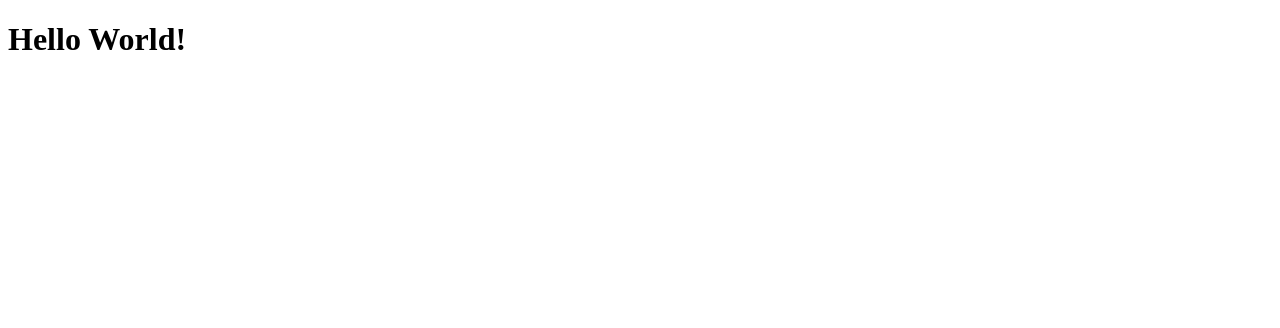
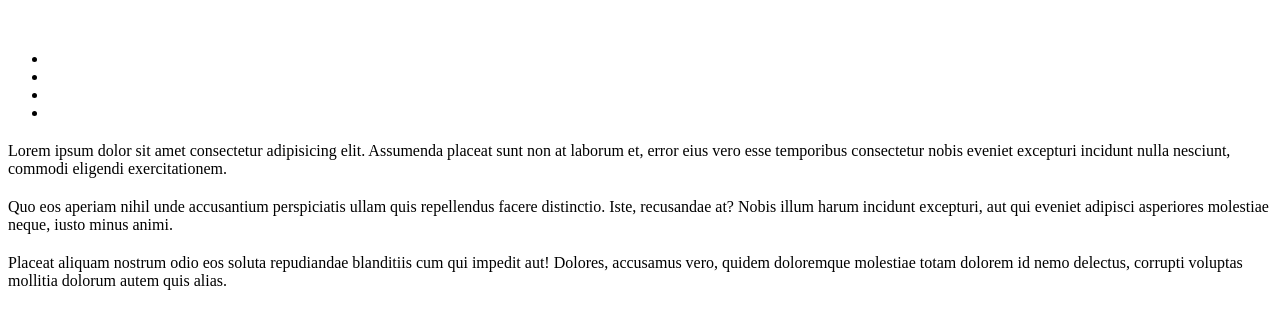
Before and after one commit to jdetjen7084/Justin-Detjen-Project, a website: page index.html in a window 1280 px wide. Drawn offline with Linux system fonts and the light colour scheme.

Commit message:
Change json and index

```diff
--- a/index.html
+++ b/index.html
@@ -1,14 +1,55 @@
 <!DOCTYPE html>
 <html lang="en">
   <head>
-  <meta charset="UTF-8">
-  <meta name="viewport" content="width=device-width, initial-scale=1.0">
-  <meta http-equiv="X-UA-Compatible" content="ie=edge">
+    <meta charset="UTF-8" />
+    <meta name="viewport" content="width=device-width, initial-scale=1.0" />
+    <meta http-equiv="X-UA-Compatible" content="ie=edge" />
     <title>Justin Detjen Practice Project</title>
   </head>
   <body>
     <header>
-    <h1>Hello World!</h1>
+      <figure><img src="" alt="" /></figure>
     </header>
+    <nav>
+      <ul>
+        <li><a href=""></a></li>
+        <li><a href=""></a></li>
+        <li><a href=""></a></li>
+        <li><a href=""></a></li>
+      </ul>
+    </nav>
+    <main>
+      <section>
+        <h2></h2>
+        <p>
+          Lorem ipsum dolor sit amet consectetur adipisicing elit. Assumenda
+          placeat sunt non at laborum et, error eius vero esse temporibus
+          consectetur nobis eveniet excepturi incidunt nulla nesciunt, commodi
+          eligendi exercitationem.
+        </p>
+        <a href=""></a>
+      </section>
+      <section>
+        <h2></h2>
+        <p>
+          Quo eos aperiam nihil unde accusantium perspiciatis ullam quis
+          repellendus facere distinctio. Iste, recusandae at? Nobis illum harum
+          incidunt excepturi, aut qui eveniet adipisci asperiores molestiae
+          neque, iusto minus animi.
+        </p>
+        <a href=""></a>
+      </section>
+      <section>
+        <h2></h2>
+        <p>
+          Placeat aliquam nostrum odio eos soluta repudiandae blanditiis cum qui
+          impedit aut! Dolores, accusamus vero, quidem doloremque molestiae
+          totam dolorem id nemo delectus, corrupti voluptas mollitia dolorum
+          autem quis alias.
+        </p>
+        <a href=""></a>
+      </section>
+      <footer></footer>
+    </main>
   </body>
 </html>
--- a/package.json
+++ b/package.json
@@ -27,9 +27,10 @@
     "eslint-plugin-prettier": "^3.1.0",
     "eslint-plugin-react": "^7.14.3",
     "prettier": "^1.18.2",
+    "http-server": "0.8.0",
     "stylelint": "^10.1.0",
+    "stylelint-config-prettier": "^5.2.0",
     "stylelint-config-standard": "^18.3.0",
-    "stylelint-prettier": "^1.1.1",
-    "stylelint-config-prettier": "^5.2.0"
+    "stylelint-prettier": "^1.1.1"
   }
 }
```
Also changed, not shown: 1 other file. Lines whose indentation alone changed are shown as unchanged.
